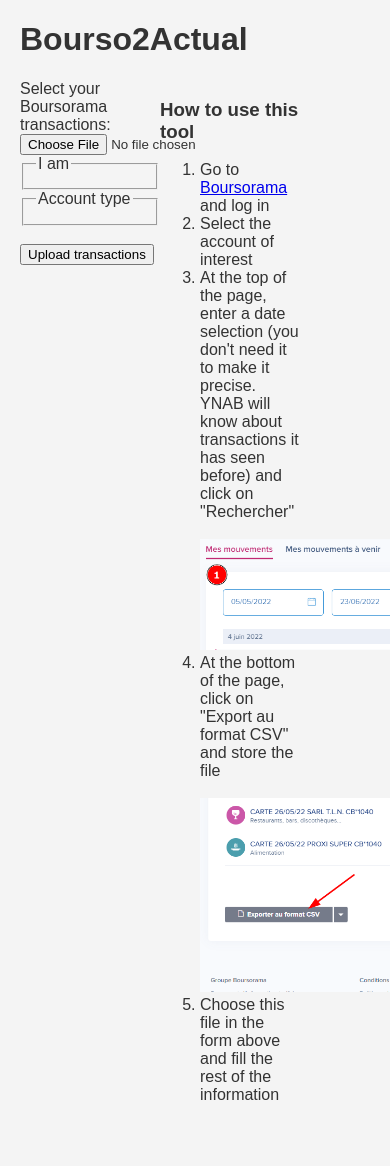
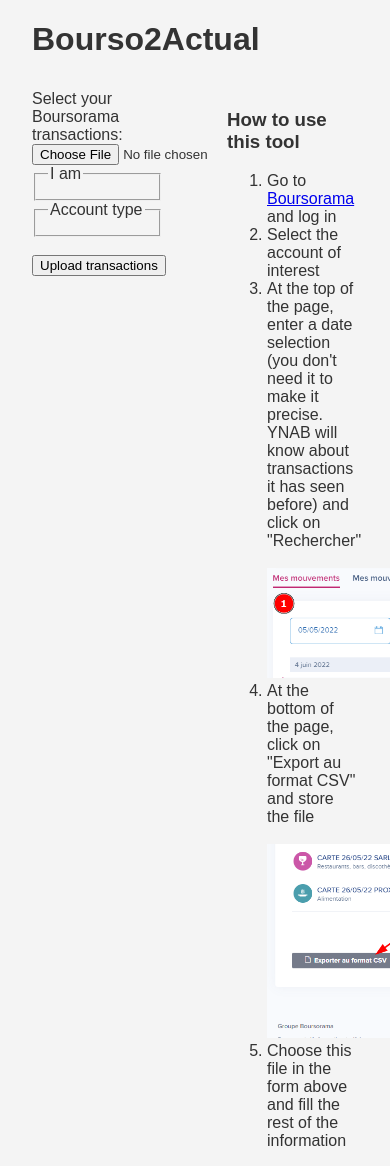
Before and after one commit to RomainSabathe/bourso2ynab, a Flask app: template app/templates/submit_csv.html in a window 390 px wide; the page is wider, and only the part inside the window is pictured. Before the commit the page ends 1100 px from the top of that part, so only its background shows below. Run offline with Flask 3, Linux system fonts and the light colour scheme; the template is opened without the code that fills it, so the values that code supplies are empty; parts of the project's set-up code (start-up, migrations or seed data) failed here and were passed over.

Commit message:
style: Improve UI layout and responsiveness
- Refactor two-column layout to use flexbox
- Add responsive max-width container
- Implement consistent spacing and padding
- Add transaction table styles with color-coded amounts
- Add action buttons and empty state styling
- Improve overall visual hierarchy

```diff
--- a/app/static/css/style.css
+++ b/app/static/css/style.css
@@ -1,8 +1,10 @@
 body {
     font-family: Arial, sans-serif;
-    margin: 20px;
+    margin: 0 auto;
+    padding: 0 2rem;
     background-color: #f4f4f4;
     color: #333;
+    max-width: 1400px;
 }
 
 table {
@@ -78,3 +80,101 @@ tr:hover {
         width: 100%;
     }
 }
+
+/* Two-column layout */
+.two-column-layout {
+    display: flex;
+    gap: 4rem;
+    width: 100%;
+    margin-top: 2rem;
+}
+
+.column {
+    flex: 1;
+    min-width: 0;
+}
+
+/* Transaction tables */
+.missing-transactions-container {
+    width: 100%;
+}
+
+.transactions-table {
+    width: 100%;
+    border-collapse: collapse;
+    margin-top: 1rem;
+    background-color: #fff;
+}
+
+.transactions-table th,
+.transactions-table td {
+    padding: 0.75rem;
+    text-align: left;
+    border-bottom: 1px solid #ddd;
+}
+
+.transactions-table th {
+    background-color: #f5f5f5;
+    font-weight: bold;
+    color: #333;
+}
+
+.amount {
+    font-family: monospace;
+    text-align: right;
+}
+
+.amount.negative {
+    color: #dc3545;
+}
+
+.amount.positive {
+    color: #28a745;
+}
+
+.empty-state {
+    text-align: center;
+    color: #666;
+    font-style: italic;
+}
+
+.help-text {
+    color: #666;
+    margin-bottom: 1rem;
+}
+
+/* Action buttons container */
+.action-buttons {
+    display: flex;
+    gap: 1rem;
+    align-items: center;
+    margin-bottom: 1.5rem;
+}
+
+/* Return home link */
+.return-home {
+    color: #333;
+    text-decoration: none;
+}
+
+.return-home:hover {
+    text-decoration: underline;
+}
+
+/* Refresh button */
+.refresh-form {
+    margin: 0;
+}
+
+.refresh-button {
+    background: none;
+    border: none;
+    color: #333;
+    cursor: pointer;
+    font-size: 1em;
+    padding: 0;
+}
+
+.refresh-button:hover {
+    text-decoration: underline;
+}
--- a/app/templates/base_2_columns.html
+++ b/app/templates/base_2_columns.html
@@ -1,17 +1,15 @@
 {% extends 'base.html' %}
 
 {% block content %}
+{% block above_columns %}{% endblock %}
 
-<div style="display: block; width: 100%">
-    <div style="width: 40%; float: left; display: inline-block">
-    {% block left_side %} {% endblock %}
+<div class="two-column-layout">
+    <div class="column left-column">
+        {% block left_side %} {% endblock %}
     </div>
 
-    <div style="width: 20%; float: left; display: inline-block"></div>
-
-    <div style="width: 40%; float: left; display: inline-block">
-    {% block right_side %} {% endblock %}
+    <div class="column right-column">
+        {% block right_side %} {% endblock %}
     </div>
 </div>
-
 {% endblock %}
```
